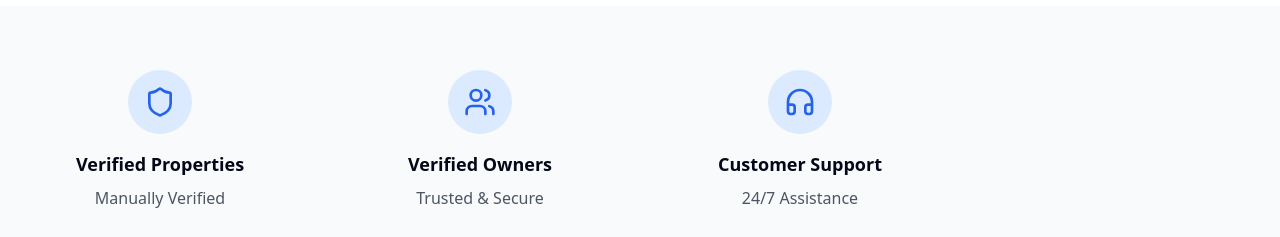
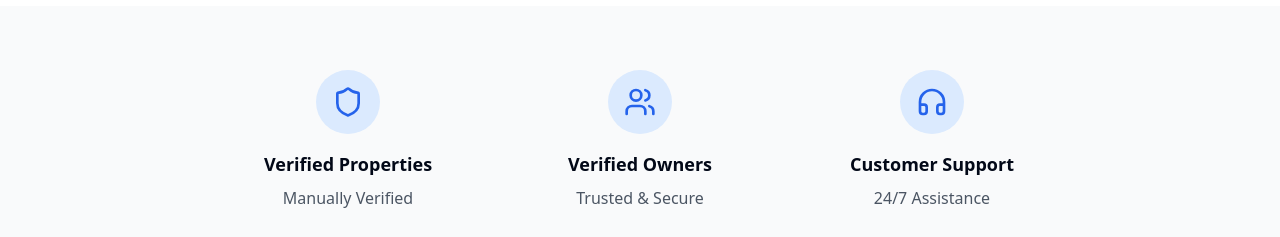
Before and after one commit to Ifthekhar55/bachelorhub, a React (Vite) app in the folder frontend/: page /#/ in a window 1280 px wide. Shown: the part 563-800 px from the top of the page. Built offline with nearby package versions, Linux system fonts and the light colour scheme; no server answers; what @capacitor/core would draw is missing.

Commit message:
Fixed postiton of feature section of Homepage

```diff
--- a/frontend/src/pages/HomePage.tsx
+++ b/frontend/src/pages/HomePage.tsx
@@ -1,7 +1,7 @@
 // src/pages/HomePage.tsx
 import React, { useState, useEffect } from 'react'
 import { motion } from 'framer-motion'
-import { Search, MapPin, Users, Shield, CreditCard, Headphones } from 'lucide-react'
+import { Search, MapPin, Users, Shield, Headphones } from 'lucide-react'
 import { Link } from 'react-router-dom'
 import { Button } from '../components/ui/button'
 import { Input } from '../components/ui/input'
@@ -101,14 +101,14 @@
       {/* Features Section */}
       <section className="py-16 bg-gray-50">
         <div className="container mx-auto px-4">
-          <div className="grid grid-cols-1 md:grid-cols-2 lg:grid-cols-4 gap-8">
+          <div className="flex flex-wrap justify-center gap-8">
             {features.map((feature, index) => (
               <motion.div
                 key={index}
                 initial={{ opacity: 0, y: 20 }}
                 whileInView={{ opacity: 1, y: 0 }}
                 transition={{ delay: index * 0.1 }}
-                className="text-center"
+                className="w-full max-w-[260px] text-center flex flex-col items-center"
               >
                 <div className="inline-flex items-center justify-center w-16 h-16 bg-blue-100 rounded-full mb-4">
                   <feature.icon className="w-8 h-8 text-blue-600" />
```
